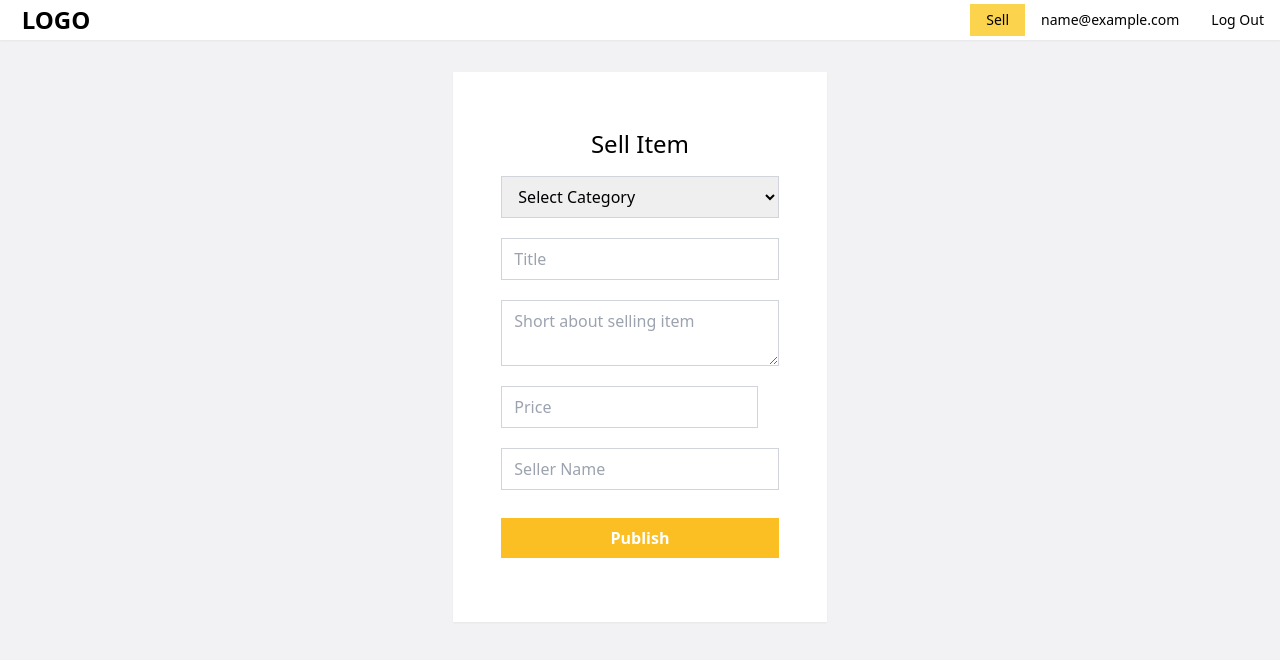
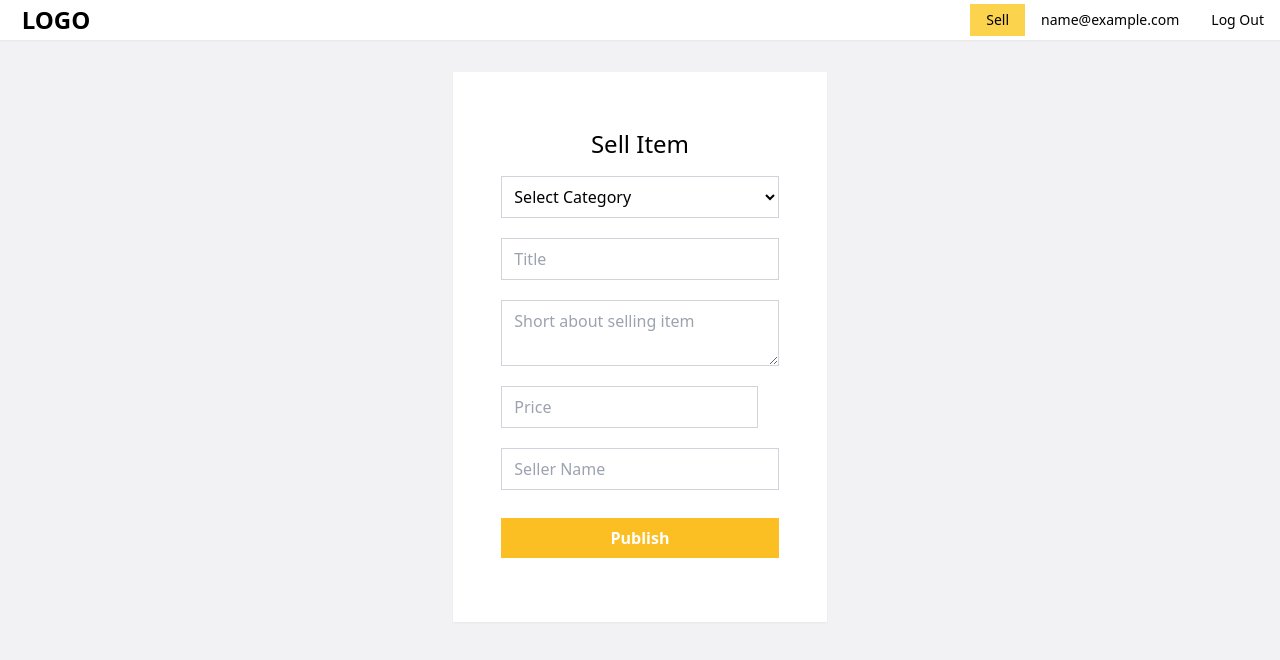
Before and after one commit to dkumza/tts_client, a React (Vite) app: page /sell in a window 1280 px wide. Shown: the top 660 px of the page. Built offline with nearby package versions, Linux system fonts and the light colour scheme; sample sign-in values are in the browser's storage.

Commit message:
Update cat_id select styling and add default option

```diff
--- a/src/components/pages/sell/Sell.jsx
+++ b/src/components/pages/sell/Sell.jsx
@@ -37,7 +37,7 @@ export const Sell = () => {
    const formik = useFormik({
       initialValues: {
          title: '',
-         cat_id: '',
+         cat_id: 'default',
          content: '',
          price: '',
          author: '',
@@ -66,17 +66,17 @@ export const Sell = () => {
             >
                <select
                   id="cat_id"
-                  className="w-full px-3 py-2 border border-gray-300  focus:outline-none focus:ring-2 focus:ring-amber-400"
+                  className="w-full bg-white px-2 py-2 border border-gray-300  focus:outline-none focus:ring-2 focus:ring-amber-400"
                   onChange={formik.handleChange}
                   onBlur={formik.handleBlur}
                   value={formik.values.cat_id}
                >
-                  <option className="" defaultValue>
+                  <option className="" value={'default'} disabled>
                      Select Category
                   </option>
                   {categories &&
                      categories.map((cat, cat_id) => (
-                        <option key={cat_id} value={cat.cat_id}>
+                        <option className="" key={cat_id} value={cat.cat_id}>
                            {cat.title}
                         </option>
                      ))}
```
